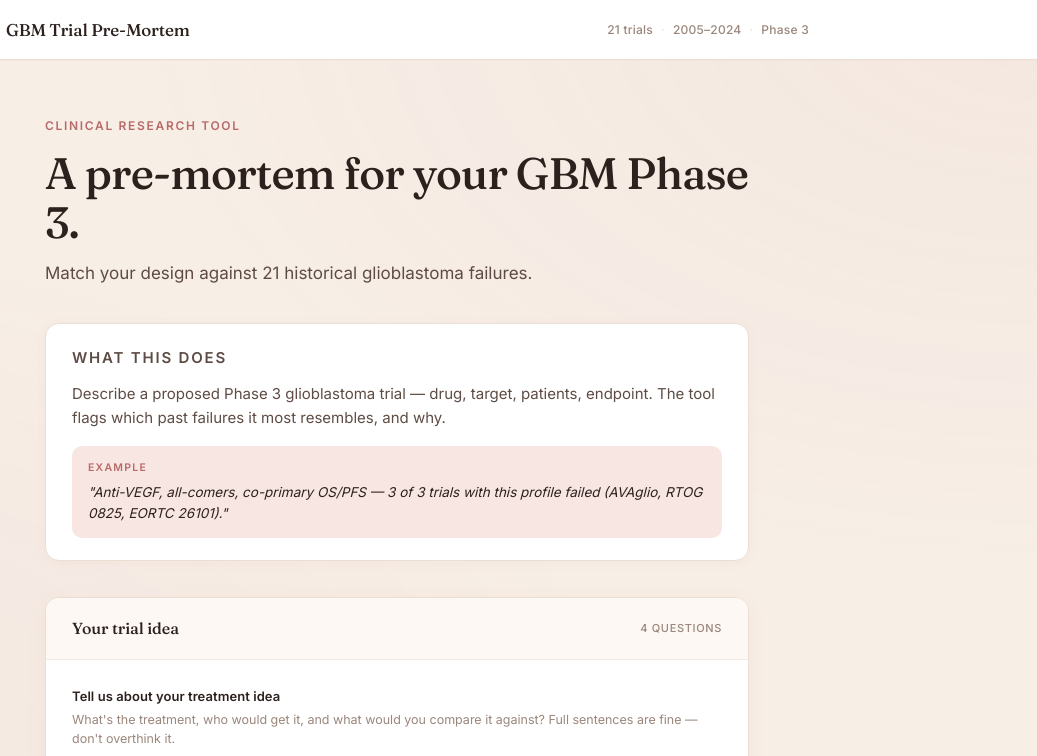
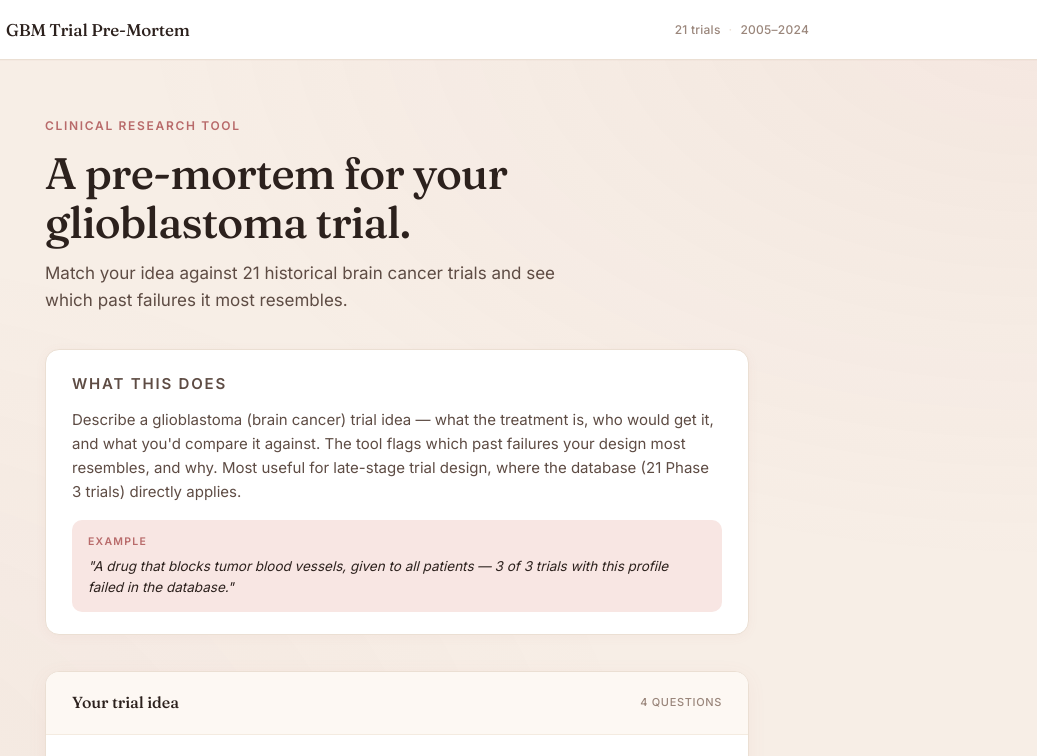
Before and after one commit to aklimahos/gbm-premortem, a website: page public/index.html in a window 1280 px wide. Shown: the top 756 px of the page, 243-1280 px from the left. Drawn offline with Linux system fonts and the light colour scheme.

Commit message:
Drop 'Phase 3' from headline/branding, keep in methodology
- Headline: 'A pre-mortem for your glioblastoma trial.' (was '...your GBM Phase 3.')
- Lede expanded slightly to be more inviting
- Top-bar chip strip: drop Phase 3 (now '21 trials · 2005-2024')
- Explainer: keep Phase 3 mention in methodology where it adds rigor
- Disclaimer expanded to flag that the tool is most relevant for
  late-stage design, less so for Phase 1 safety questions

```diff
--- a/public/index.html
+++ b/public/index.html
@@ -623,7 +623,7 @@
       GBM Trial Pre-Mortem
     </div>
     <div class="appbar-meta">
-      21 trials<span class="sep">·</span>2005–2024<span class="sep">·</span>Phase 3
+      21 trials<span class="sep">·</span>2005–2024
     </div>
   </div>
 </header>
@@ -632,16 +632,16 @@
 
   <section class="hero">
     <p class="eyebrow">Clinical research tool</p>
-    <h1>A pre-mortem for your GBM Phase 3.</h1>
-    <p class="lede">Match your design against 21 historical glioblastoma failures.</p>
+    <h1>A pre-mortem for your glioblastoma trial.</h1>
+    <p class="lede">Match your idea against 21 historical brain cancer trials and see which past failures it most resembles.</p>
   </section>
 
   <section class="explainer">
     <p class="explainer-title">What this does</p>
-    <p>Describe a proposed Phase 3 glioblastoma trial — drug, target, patients, endpoint. The tool flags which past failures it most resembles, and why.</p>
+    <p>Describe a glioblastoma (brain cancer) trial idea — what the treatment is, who would get it, and what you'd compare it against. The tool flags which past failures your design most resembles, and why. Most useful for late-stage trial design, where the database (21 Phase 3 trials) directly applies.</p>
     <div class="example">
       <span class="label">Example</span>
-      "Anti-VEGF, all-comers, co-primary OS/PFS — 3 of 3 trials with this profile failed (AVAglio, RTOG 0825, EORTC 26101)."
+      "A drug that blocks tumor blood vessels, given to all patients — 3 of 3 trials with this profile failed in the database."
     </div>
   </section>
 
@@ -743,7 +743,7 @@
 
     <div class="disclaimer">
       <strong>What this is and isn't</strong>
-      A research aid surfacing patterns from 21 historical Phase 3 GBM trials. Not a regulatory or statistical predictor. A structured second opinion, not a verdict.
+      A research aid surfacing patterns from 21 historical Phase 3 glioblastoma trials. Most relevant for late-stage trial design; less informative for Phase 1 safety questions, which fail for different reasons. Not a regulatory or statistical predictor — a structured second opinion, not a verdict.
     </div>
 
   </section>
```
